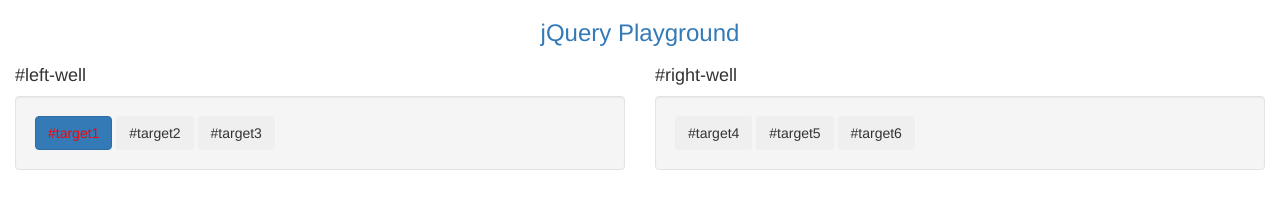
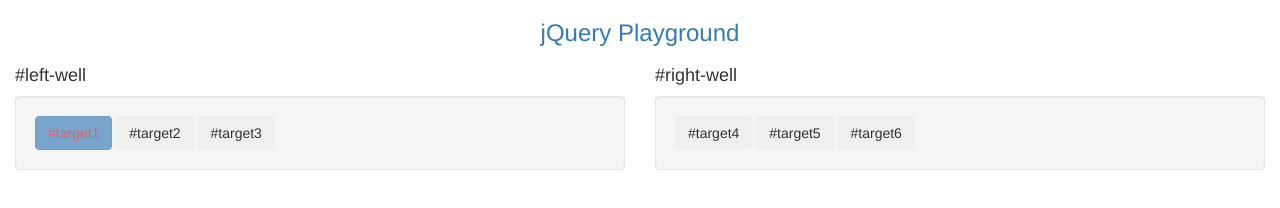
Before and after one commit to hannahshamb/free-code-camp, a website: page Bootstrap/jQuery/index.html in a window 1280 px wide. Drawn offline with nearby package versions, Linux system fonts and the light colour scheme.

Commit message:
Using jquery prop function, disable the target 1 button

```diff
--- a/Bootstrap/jQuery/index.html
+++ b/Bootstrap/jQuery/index.html
@@ -22,6 +22,7 @@
       $("#target1").addClass("btn-primary")
       $("button").removeClass("btn-default")
       $("#target1").css("color", "red")
+      $("#target1").prop("disabled", true)
     });
   </script>
 
```
